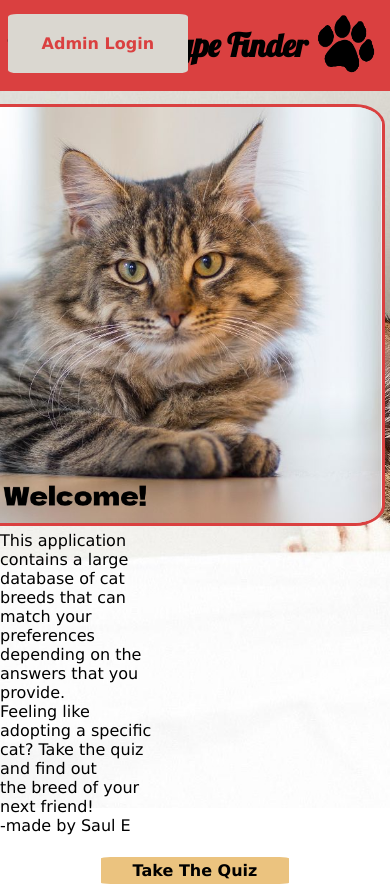
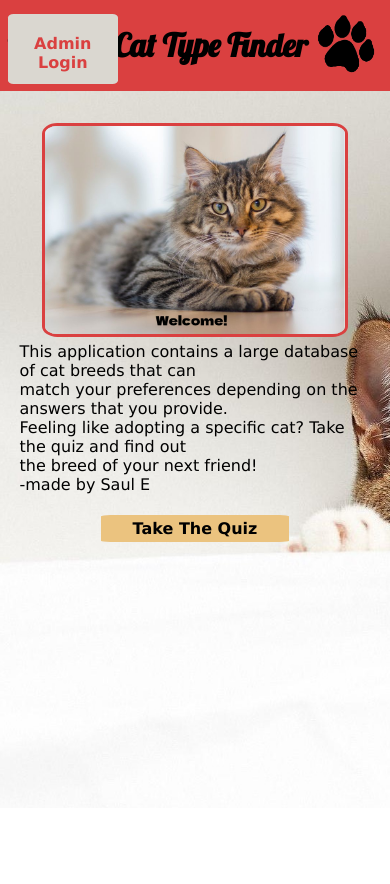
Before and after one commit to SaulEspinoza7/favorite-cat, a React (Create React App) app: page / in a window 390 px wide. After the commit the page ends 844 px from the top, so only its background shows below. Built offline with nearby package versions, Linux system fonts and the light colour scheme; a web font is replaced by a local one.

Commit message:
Responsiveness buff

```diff
--- a/src/styles/CatComponent.css
+++ b/src/styles/CatComponent.css
@@ -9,6 +9,7 @@ p, h2 {
     border-style: solid;
     border-color: rgb(235, 195, 127);
     border-radius: 5px;
+    margin-bottom: 25px;
 }
 
 .cat-box img{
--- a/src/styles/Home.css
+++ b/src/styles/Home.css
@@ -51,3 +51,17 @@ a:hover {
     color:white;
     background-color: rgb(175, 121, 28);
 }
+
+@media (max-width: 500px) {
+    .home-elements {
+        display: flex;
+        justify-content: center;
+        width: 90%;
+        margin: auto;
+        padding-top: 1%;
+    }
+
+    .home-elements img {
+        width: 300px;
+    }
+}
--- a/src/styles/NavBar.css
+++ b/src/styles/NavBar.css
@@ -34,3 +34,10 @@ body{
     position: absolute;
     left: 2%;
 }
+
+@media (max-width: 500px) {
+    .admin-button {
+        width: 110px;
+        height: 70px;
+    }
+}
--- a/src/styles/Questions.css
+++ b/src/styles/Questions.css
@@ -115,3 +115,40 @@ button:hover {
 .theAnimation {
     animation: fade 1s;
 }
+
+@media (max-width: 500px) {
+    .number-circle {
+        width: 50px;
+        height: 30px;
+        font-size: 25px;
+    }
+
+    .pic-text img {
+        width: 300px;
+    }
+
+    .pic-text {
+        flex-direction: column;
+    }
+
+    .double-button {
+        width: 300px;
+        margin: auto;
+    }
+
+    .double-button button {
+        width: 120px;
+    }
+
+    button {
+        width: 100px;
+    }
+
+    .triple-button {
+        margin: 0 20px;
+    }
+
+    .number-circle {
+        margin-top: 23px;
+    }
+}
--- a/src/styles/Results.css
+++ b/src/styles/Results.css
@@ -16,3 +16,9 @@
     display: flex;
     justify-content: center;
 }
+
+@media (max-width: 500px) {
+    .cat-elements {
+        flex-wrap: wrap;
+    }
+}
```
Also changed, not shown: 1 other file (tests, documents, lock files or other folders).
